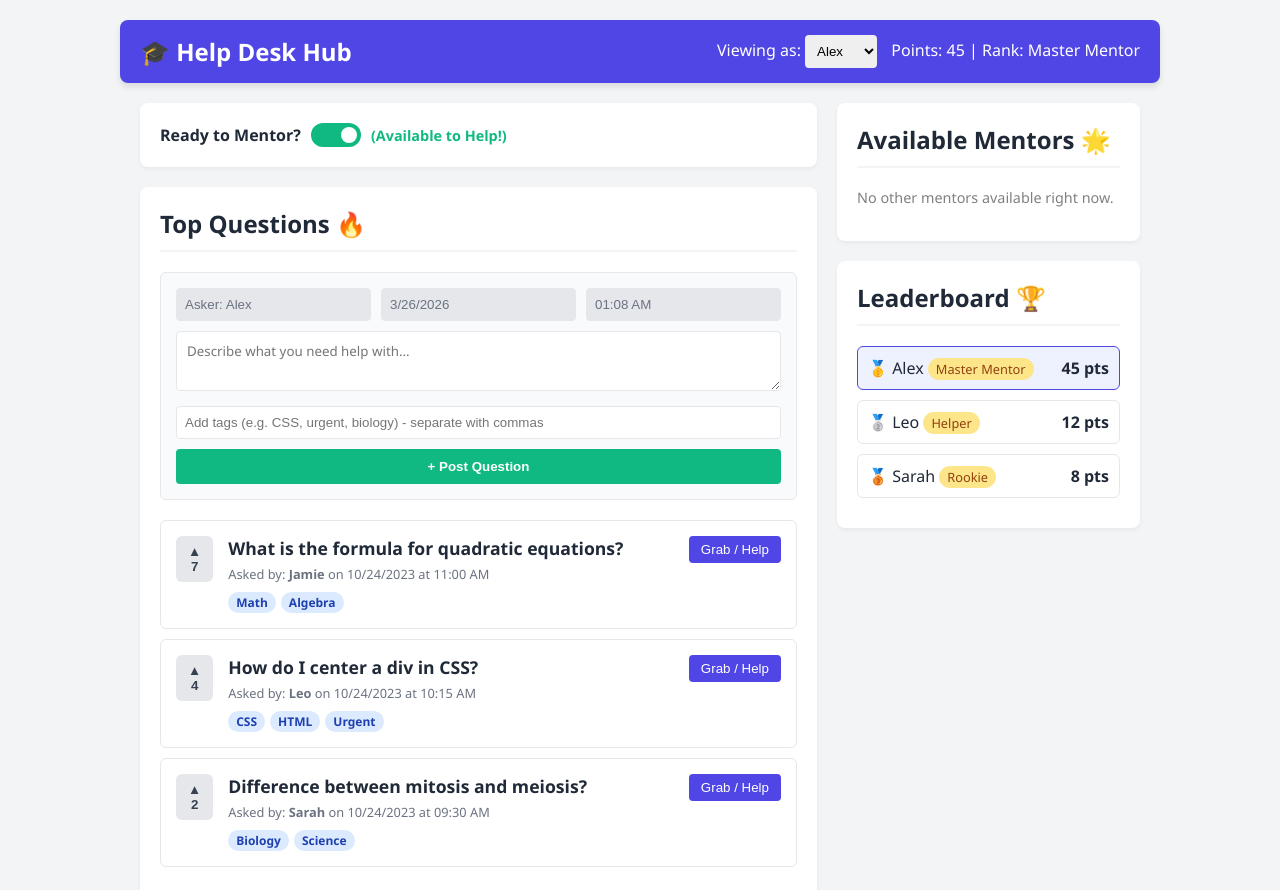
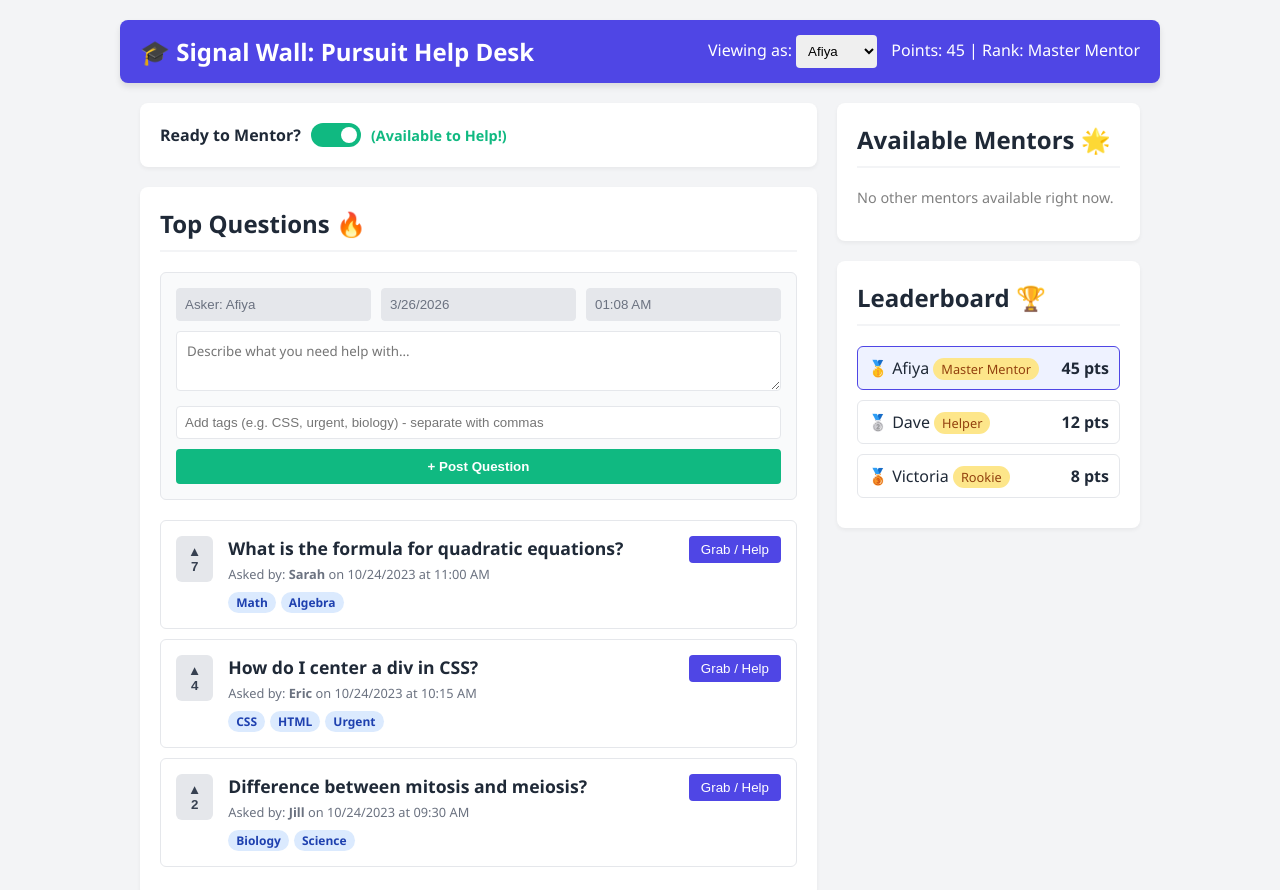
Before and after one commit to liueric-dev/avengers-community-hackathon, a plain HTML site: page index.html in a window 1280 px wide. Shown: the top 890 px of the page. Drawn offline with Linux system fonts and the light colour scheme.

Commit message:
name change

```diff
--- a/index.html
+++ b/index.html
@@ -69,7 +69,7 @@
 <body>
 
     <header>
-        <h2 style="border:none; margin:0; padding:0;">🎓 Help Desk Hub</h2>
+        <h2 style="border:none; margin:0; padding:0;">🎓 Signal Wall: Pursuit Help Desk</h2>
         <div class="user-controls">
             <span>Viewing as: </span>
             <select id="userDropdown" onchange="switchUser()">
@@ -128,15 +128,15 @@
     <script>
         // --- DATA STATE ---
         let users = [
-            { id: 1, name: "Alex", points: 45, isAvailable: true, role: "Master Mentor" },
-            { id: 2, name: "Leo", points: 12, isAvailable: false, role: "Helper" },
-            { id: 3, name: "Sarah", points: 8, isAvailable: false, role: "Rookie" }
+            { id: 1, name: "Afiya", points: 45, isAvailable: true, role: "Master Mentor" },
+            { id: 2, name: "Dave", points: 12, isAvailable: false, role: "Helper" },
+            { id: 3, name: "Victoria", points: 8, isAvailable: false, role: "Rookie" }
         ];
 
         let questions = [
-            { id: 101, author: "Leo", text: "How do I center a div in CSS?", upvotes: 4, date: "10/24/2023", time: "10:15 AM", tags: ["CSS", "HTML", "Urgent"] },
-            { id: 102, author: "Sarah", text: "Difference between mitosis and meiosis?", upvotes: 2, date: "10/24/2023", time: "09:30 AM", tags: ["Biology", "Science"] },
-            { id: 103, author: "Jamie", text: "What is the formula for quadratic equations?", upvotes: 7, date: "10/24/2023", time: "11:00 AM", tags: ["Math", "Algebra"] }
+            { id: 101, author: "Eric", text: "How do I center a div in CSS?", upvotes: 4, date: "10/24/2023", time: "10:15 AM", tags: ["CSS", "HTML", "Urgent"] },
+            { id: 102, author: "Jill", text: "Difference between mitosis and meiosis?", upvotes: 2, date: "10/24/2023", time: "09:30 AM", tags: ["Biology", "Science"] },
+            { id: 103, author: "Sarah", text: "What is the formula for quadratic equations?", upvotes: 7, date: "10/24/2023", time: "11:00 AM", tags: ["Math", "Algebra"] }
         ];
 
         let currentUser = users[0];
@@ -297,4 +297,4 @@
         init();
     </script>
 </body>
-</html>
+</html>git
```
